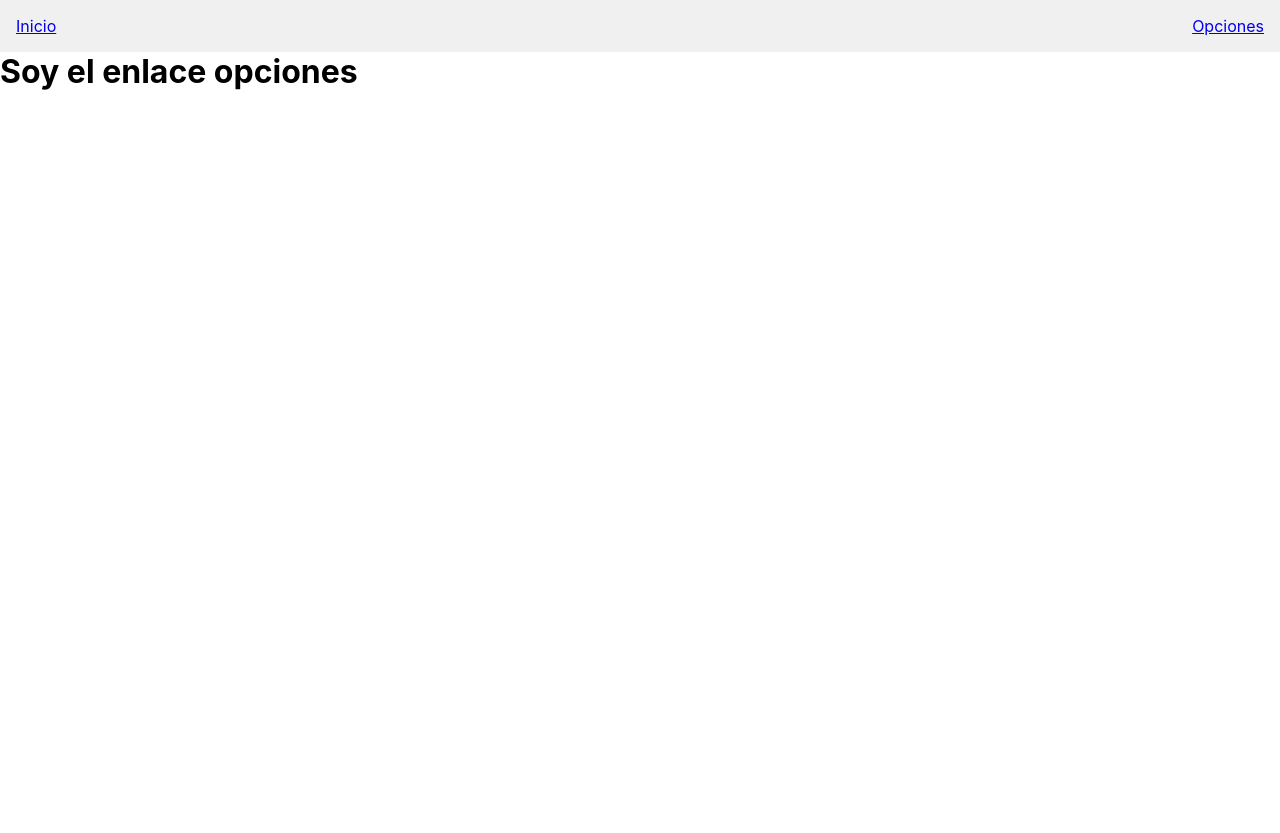
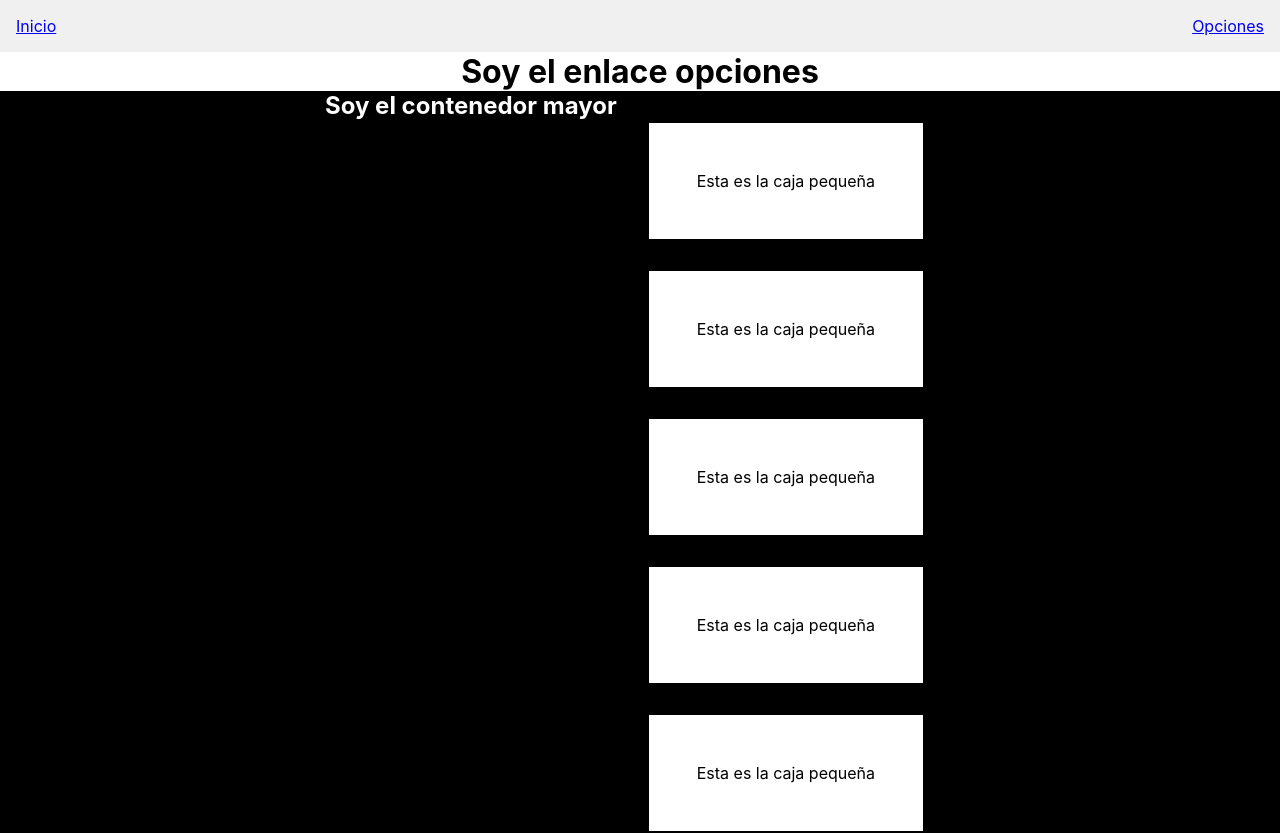
Before and after one commit to MayradelvGonzalez/FunnyStyles, a React (Create React App) app in the folder funnystyles/: page /opciones in a window 1280 px wide. Shown: the top 833 px of the page. Before the commit the page ends 800 px from the top, so only its background shows below. Built offline with nearby package versions, Linux system fonts and the light colour scheme.

Commit message:
elementosOrdenados

```diff
--- a/funnystyles/src/components/Opciones.jsx
+++ b/funnystyles/src/components/Opciones.jsx
@@ -2,8 +2,19 @@ import React from "react";
 
 function Opciones(){
     return (
-    <div>
+    <div id="orden">
         <h1>Soy el enlace opciones</h1>
+
+        <div id="container">
+        <div><h2>Soy el contenedor mayor</h2></div>
+        <div>
+            <div className="contenedorS">Esta es la caja pequeña</div>
+            <div className="contenedorS">Esta es la caja pequeña</div>
+            <div className="contenedorS">Esta es la caja pequeña</div>
+            <div className="contenedorS">Esta es la caja pequeña</div>
+            <div className="contenedorS">Esta es la caja pequeña</div>
+            <div className="contenedorS">Esta es la caja pequeña</div>
+        </div></div>
     </div>)
 }
 
--- a/funnystyles/src/components/style.css
+++ b/funnystyles/src/components/style.css
@@ -7,8 +7,35 @@
 /* style.css */
 #navegacion {
     display: flex;
+
     justify-content: space-between;
     align-items: center;
     padding: 1rem;
     background-color: #f0f0f0;
   }
+
+  /* -----------opciones------------------------------ */
+#orden{
+    display: flex;
+    flex-direction: column;
+    align-items: center;
+  justify-content: center;
+
+}
+  #container{
+    background-color:black;
+
+    color: white;
+    width: 100%;
+    display: flex;
+    flex-direction:row ;
+    justify-content: center;
+  }
+  .contenedorS{
+    background-color:white;
+    color:black;
+    display: flex;
+    justify-content: center;
+    margin: 2em;
+    padding: 3em;
+  }
```
